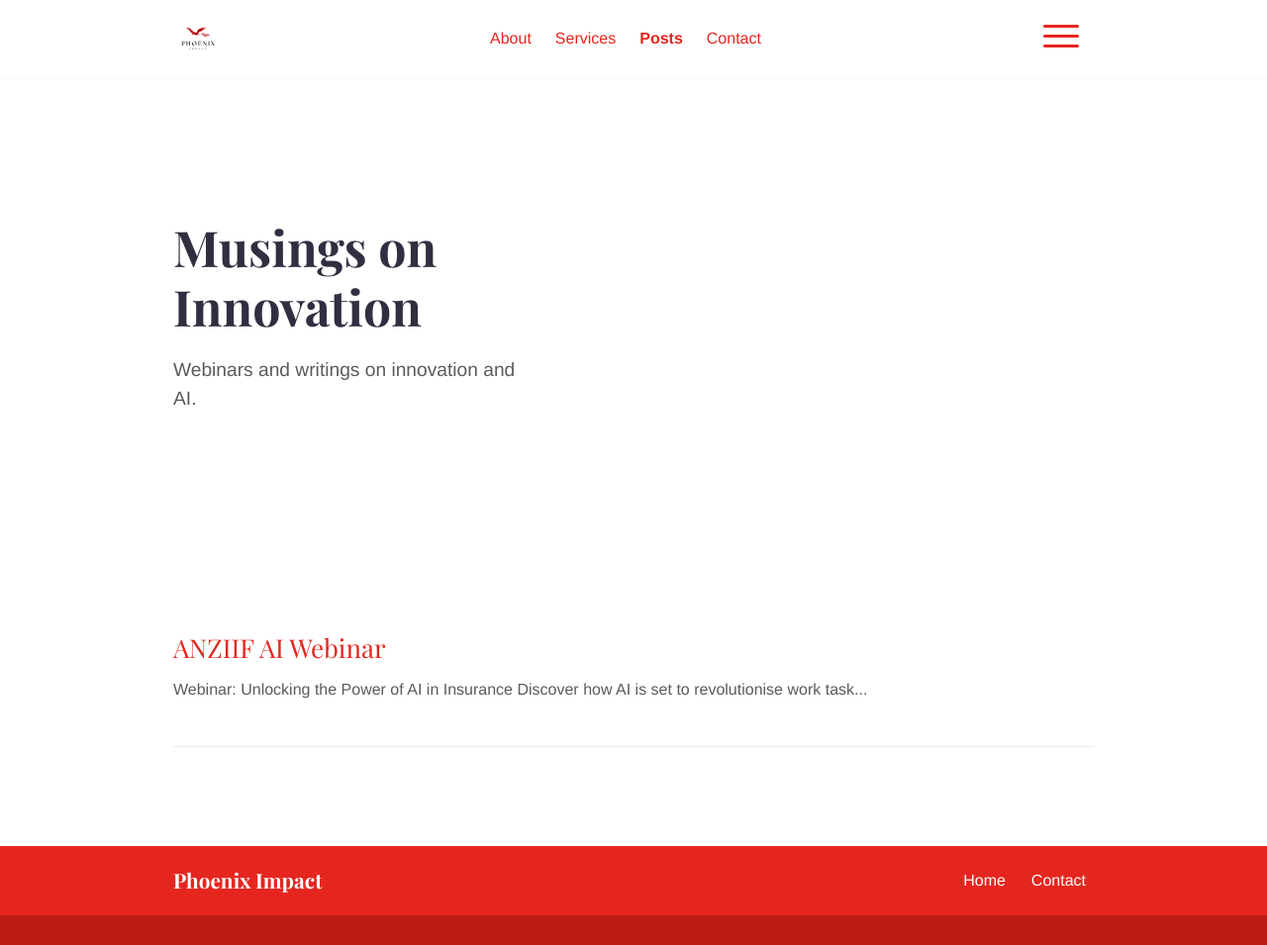
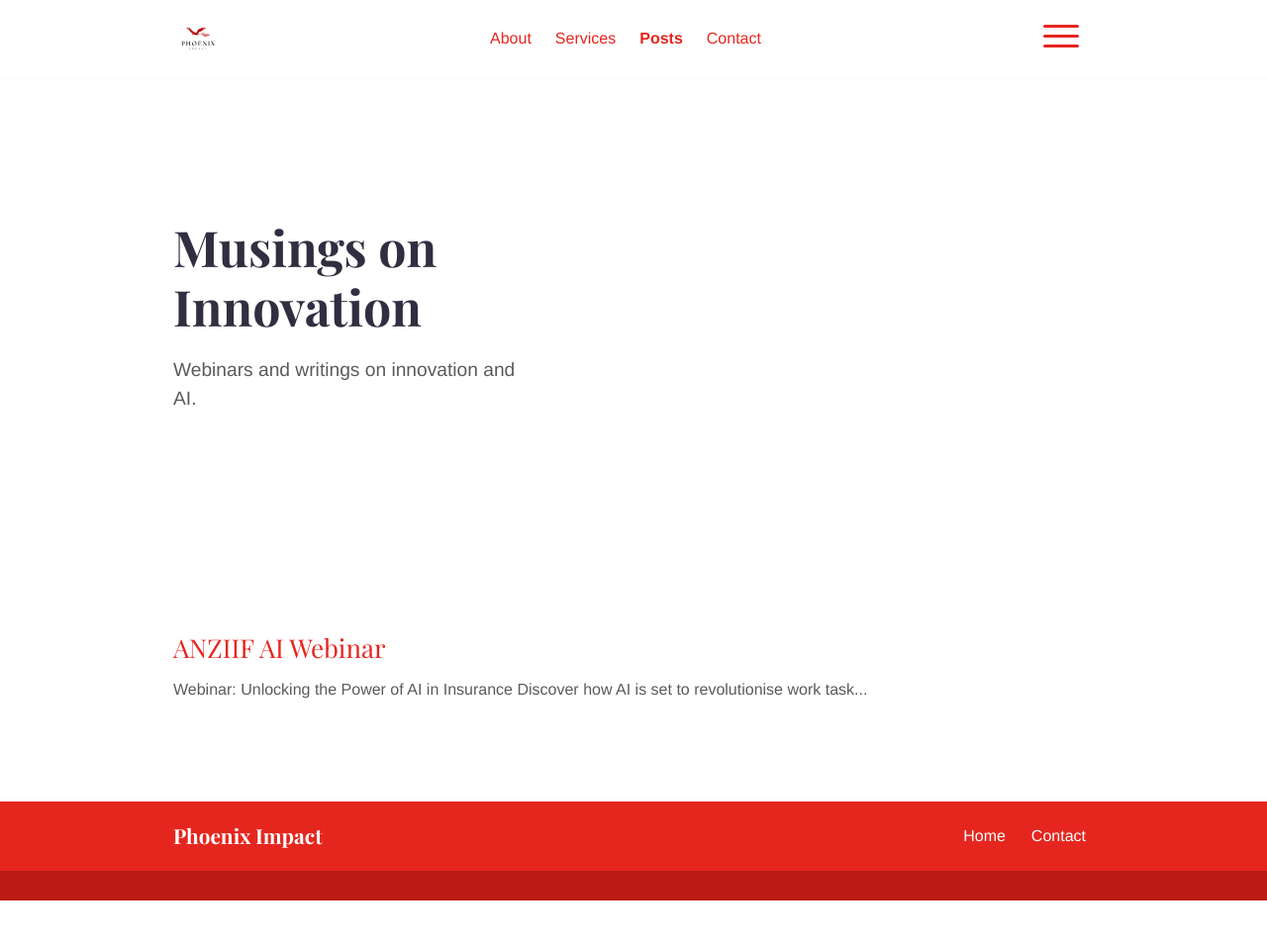
Before and after one commit to phoenix-impact/phoenix-impact.github.io, a Jekyll site: the page built from posts.md, in a window 1280 px wide. Shown: the whole page at 99% size. Built offline with Jekyll 4.4.1, drawn with Linux system fonts in a browser that asks for light colours; after the commit the page ends 910 px from its top, so only the background shows below that.

Commit message:
posts list style

```diff
--- a/_sass/pages/_page-post.scss
+++ b/_sass/pages/_page-post.scss
@@ -17,8 +17,3 @@
   padding: 0;
   margin: 0;
 }
-
-.post-list .post-summary {
-  border-bottom: 1px solid #eee;
-  padding-bottom: 1.5rem;
-}
```
